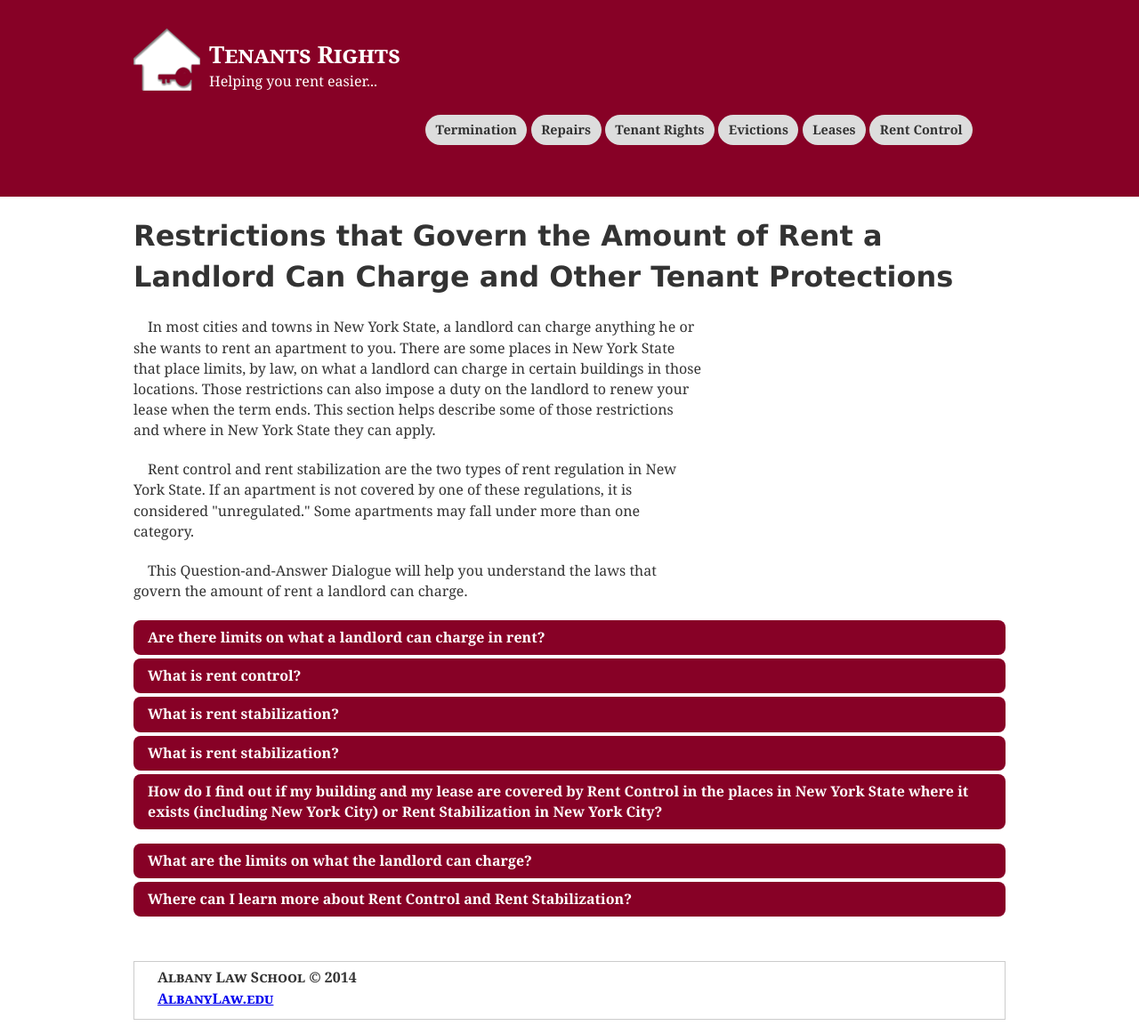
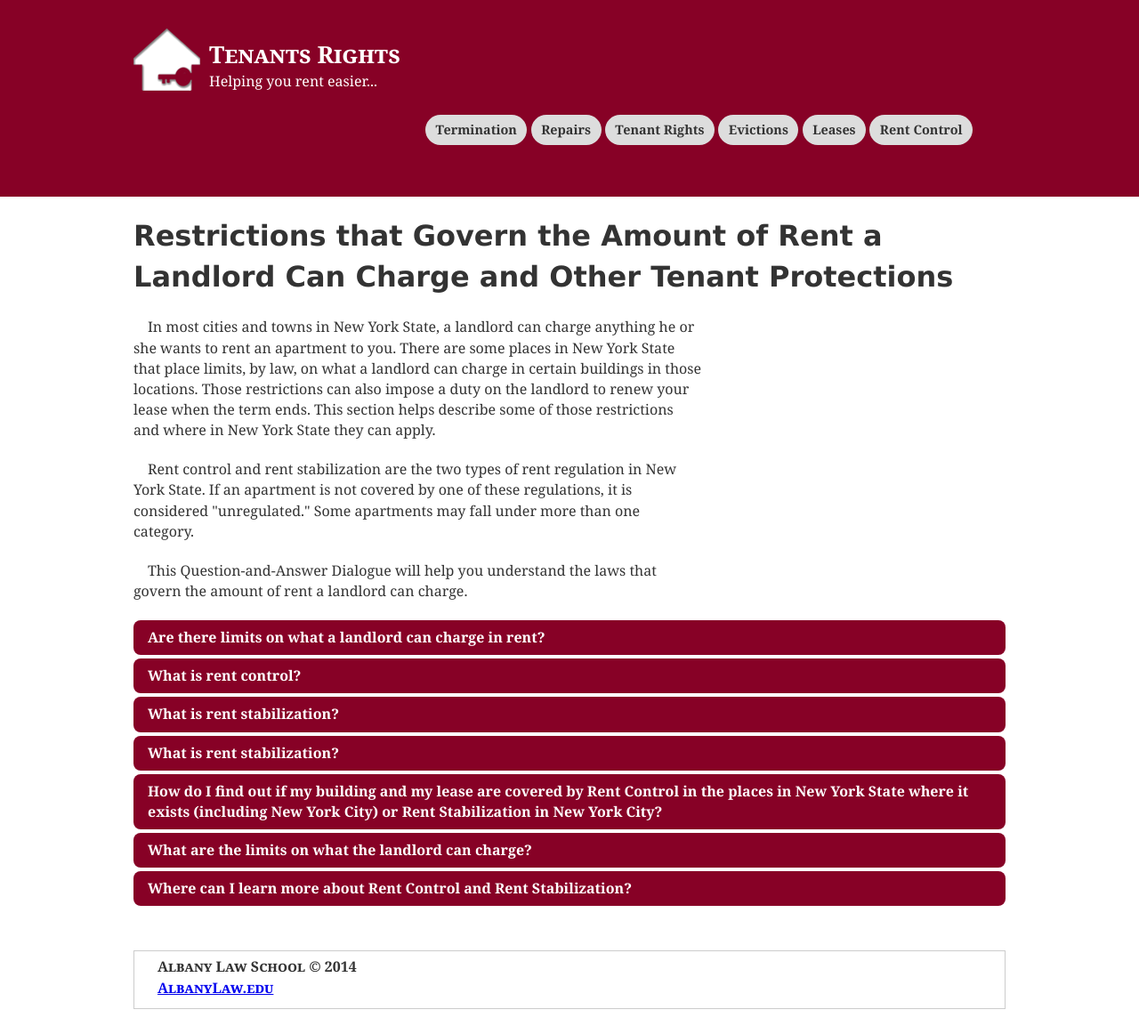
Before and after one commit to iinf362/team5, a Jekyll site: the page built from rent_control/index.html, in a window 1280 px wide. Shown: the whole page at 89% size. Built offline with Jekyll 4.4.1, drawn with Linux system fonts in a browser that asks for light colours.

Commit message:
fixed gap in rent control page

```diff
--- a/rent_control/index.html
+++ b/rent_control/index.html
@@ -46,7 +46,7 @@ title: Rent Control
 
 
 
-      <div class="panels">
+
     <div class="panel">
       <div class="panel-title" id="panel6">What are the limits on what the landlord can charge?</div>
       <div class="panel-content" id="panelC6"><p>You can contact the New York State Homes and Community Renewal (DHCR) to find out if you are covered by Rent Control or Rent Stabilization and that agency can assist you in determining what your rent should be.</p>
```
